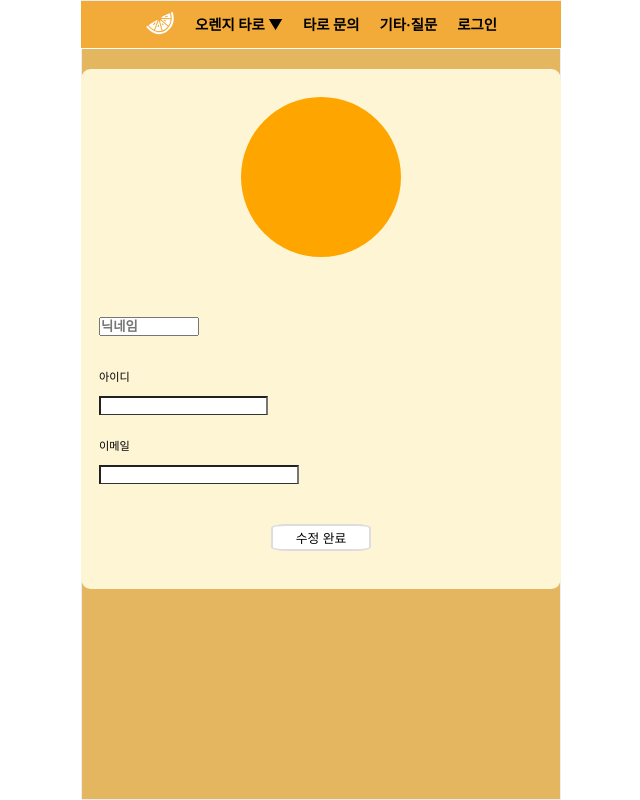
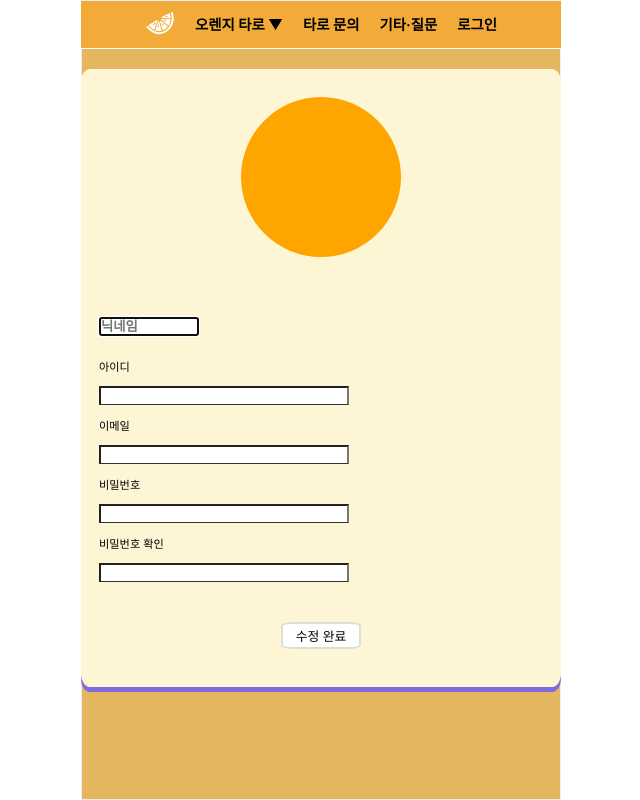
Before and after one commit to khb13/tarot_react, a React (Create React App) app: page /editprofile in a window 1280 px wide. Shown: the whole page, without its empty margins (319-959 px from the left). Built offline with nearby package versions, Linux system fonts and the light colour scheme.

Commit message:
20230323
input 수정 중
디자인 그림자 추가

```diff
--- a/src/components/Dropdown.jsx
+++ b/src/components/Dropdown.jsx
@@ -21,13 +21,17 @@ const Container = styled.div`
   background-color: #f2ab39;
   width: 14vh;
   padding: 2px;
+  margin: 13px 10px 10px 8px;
 `;
 
 const HoverTarot = styled.li`
   :hover {
     color: white;
+    background-color: #db802a;
   }
   border-top: 1px solid white;
+  padding: 3px;
+  text-align: center;
 `;
 
 export default Dropdown;
--- a/src/page/Editprofile.jsx
+++ b/src/page/Editprofile.jsx
@@ -7,18 +7,32 @@ function Editprofile() {
       <Profileback>
         <form>
           <ProImg></ProImg>
-          <ProName placeholder="닉네임" type="text"></ProName>
-          <ID>
-            <ProId>아이디</ProId>
-            <ProUserId></ProUserId>
-          </ID>
-          <Email>
-            <ProEmail type="email">이메일</ProEmail>
-            <ProUserEmail type="email"></ProUserEmail>
-          </Email>
-          <Link to="/profile">
-            <ReProfile>수정 완료</ReProfile>
-          </Link>
+          <ProName
+            placeholder="닉네임"
+            type="text"
+            name="NicName"
+            maxLength={10}
+            required
+            autoFocus
+          ></ProName>
+          <ProTitle>
+            <ProLabel>아이디</ProLabel>
+            <ProUserInput type="text" name="id" required></ProUserInput>
+          </ProTitle>
+          <ProTitle>
+            <ProLabel>이메일</ProLabel>
+            <ProUserInput type="email"></ProUserInput>
+          </ProTitle>
+          <ProTitle>
+            <ProLabel>비밀번호</ProLabel>
+            <ProUserInput type="password"></ProUserInput>
+            <ProLabel>비밀번호 확인</ProLabel>
+            <ProUserInput type="password"></ProUserInput>
+          </ProTitle>
+
+          <ReProfile type="submit">
+            <Link to="/profile">수정 완료</Link>
+          </ReProfile>
         </form>
       </Profileback>
     </Container>
@@ -34,6 +48,8 @@ const Container = styled.div`
   background-color: #fef5d4;
 
   border-radius: 2%;
+
+  box-shadow: 0px 5px #7f6cdc;
 `;
 
 const Profileback = styled.div``;
@@ -57,21 +73,19 @@ const ProName = styled.input`
   font-weight: bold;
 `;
 
-const ID = styled.div``;
+const ProTitle = styled.div``;
 
-const Email = styled.div``;
+const ProLabel = styled.div`
+  max-width: 100px;
 
-const ProId = styled.div`
-  max-width: 80px;
-
-  margin: 10px 0px 0px 0px;
   padding: 2px 10px;
 
   font-size: 0.7rem;
 `;
 
-const ProUserId = styled.input`
-  max-width: 200px;
+const ProUserInput = styled.input`
+  max-width: 250px;
+  width: 250px;
 
   margin: 10px;
   padding: 2px 10px;
@@ -81,30 +95,12 @@ const ProUserId = styled.input`
   font-size: 0.7rem;
 `;
 
-const ProEmail = styled.div`
-  max-width: 80px;
+const ReProfile = styled.button`
+  display: flex;
+  text-align: center;
+  justify-content: center;
 
-  margin: 10px 0px 0px 0px;
-  padding: 2px 10px;
-
-  font-size: 0.7rem;
-`;
-
-const ProUserEmail = styled.input`
-  width: 200px;
-
-  margin: 10px;
-  padding: 2px 10px;
-
-  border-bottom: 1px solid #333;
-
-  font-size: 0.7rem;
-`;
-
-const ReProfile = styled.div`
-  text-align: center;
-
-  max-width: 100px;
+  width: 80px;
 
   font-size: 0.8rem;
   background-color: #fff;
--- a/src/page/FindId.jsx
+++ b/src/page/FindId.jsx
@@ -6,9 +6,9 @@ function FindId() {
       <FindIdSheet>
         <FindIdTitle>아이디 찾기</FindIdTitle>
         <FindIdForm>
-          <input placeholder="이름" type="text"></input>
-          <input placeholder="이메일" type="email"></input>
-          <FindIdButton>제출</FindIdButton>
+          <input placeholder="이름" type="text" name="name"></input>
+          <input placeholder="이메일" type="email" name="email"></input>
+          <FindIdButton type="submit">제출</FindIdButton>
         </FindIdForm>
       </FindIdSheet>
     </Container>
@@ -24,6 +24,8 @@ const Container = styled.div`
   background-color: #fef5d4;
 
   border-radius: 2%;
+
+  box-shadow: 5px 5px #7f6cdc;
 `;
 
 const FindIdSheet = styled.div`
@@ -50,7 +52,9 @@ const FindIdForm = styled.form`
   }
 `;
 
-const FindIdButton = styled.div`
+const FindIdButton = styled.button`
+  display: flex;
+  justify-content: center;
   text-align: center;
   width: 40px;
   margin: 20px auto;
--- a/src/page/FindPass.jsx
+++ b/src/page/FindPass.jsx
@@ -25,6 +25,8 @@ const Container = styled.div`
   background-color: #fef5d4;
 
   border-radius: 2%;
+
+  box-shadow: 5px 5px #7f6cdc;
 `;
 
 const FindPassSheet = styled.div`
--- a/src/page/Home.jsx
+++ b/src/page/Home.jsx
@@ -5,7 +5,7 @@ function Home() {
   return (
     <Container>
       <Logo>
-        <GiOrangeSlice size={100} color="white" />
+        <GiOrangeSlice size={100} color="#e4b660" />
       </Logo>
       <ExplainService>
         <p>오렌지 타로</p>
--- a/src/page/Login.jsx
+++ b/src/page/Login.jsx
@@ -47,6 +47,7 @@ const LoginSheet = styled.div`
   padding: 20px;
 
   border-radius: 2%;
+  box-shadow: 5px 5px #7f6cdc;
 
   form {
     font-size: 0.8rem;
--- a/src/page/Profile.jsx
+++ b/src/page/Profile.jsx
@@ -34,6 +34,8 @@ const Container = styled.div`
   background-color: #fef5d4;
 
   border-radius: 2%;
+
+  box-shadow: 0px 5px #7f6cdc;
 `;
 
 const Profileback = styled.div``;
--- a/src/page/Qna.jsx
+++ b/src/page/Qna.jsx
@@ -25,6 +25,8 @@ const Container = styled.div`
   background-color: #fef5d4;
 
   border-radius: 2%;
+
+  box-shadow: 5px 5px #7f6cdc;
 `;
 
 const InfoQna = styled.div`
--- a/src/page/Ques.jsx
+++ b/src/page/Ques.jsx
@@ -39,6 +39,8 @@ const Container = styled.div`
   background-color: #fef5d4;
 
   border-radius: 2%;
+
+  box-shadow: 5px 5px #7f6cdc;
 `;
 
 const InfoTarot = styled.div`
@@ -69,12 +71,18 @@ const TypeSelect = styled.select`
   border: none;
   padding-right: 5px;
   margin-right: 5px;
+
+  border: 1px solid #999;
+  border-radius: 5%;
 `;
 
 const LocalDate = styled.input`
   border: none;
   max-width: 20vh;
   margin-right: 5px;
+
+  border: 1px solid #999;
+  border-radius: 5%;
 `;
 
 const UserName = styled.input`
@@ -83,6 +91,9 @@ const UserName = styled.input`
 
   color: #aaa;
   font-size: 0.8rem;
+
+  border: 1px solid #999;
+  border-radius: 5%;
 `;
 
 const QuesTitle = styled.input`
@@ -90,6 +101,9 @@ const QuesTitle = styled.input`
   border: none;
   margin-top: 5px;
   padding: 3px;
+
+  border: 1px solid #999;
+  border-radius: 5%;
 `;
 
 const QuesInput = styled.textarea`
@@ -101,12 +115,15 @@ const QuesInput = styled.textarea`
   padding: 5px;
   margin-top: 5px;
 
+  border: 1px solid #999;
+  border-radius: 2%;
+
   clear: clear;
 `;
 
 const SubButton = styled.div`
   background-color: white;
-  border: 1px solid #ddd;
+  border: 1px solid #999;
   border-radius: 15%;
 
   font-size: 0.8rem;
--- a/src/page/SignUp.jsx
+++ b/src/page/SignUp.jsx
@@ -36,6 +36,8 @@ const SignSheet = styled.div`
 
   border-radius: 2%;
 
+  box-shadow: 5px 5px #7f6cdc;
+
   form {
     font-size: 0.8rem;
     padding: 5px;
```
